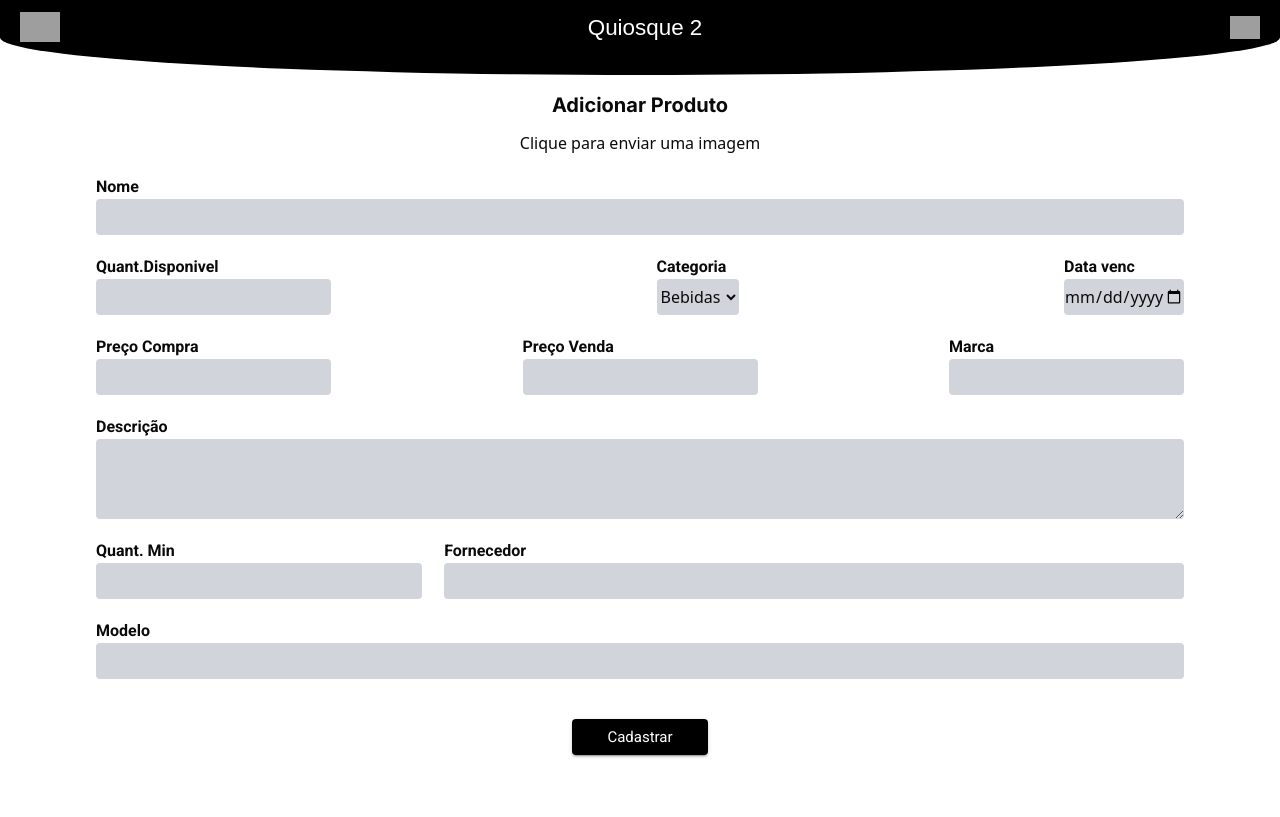
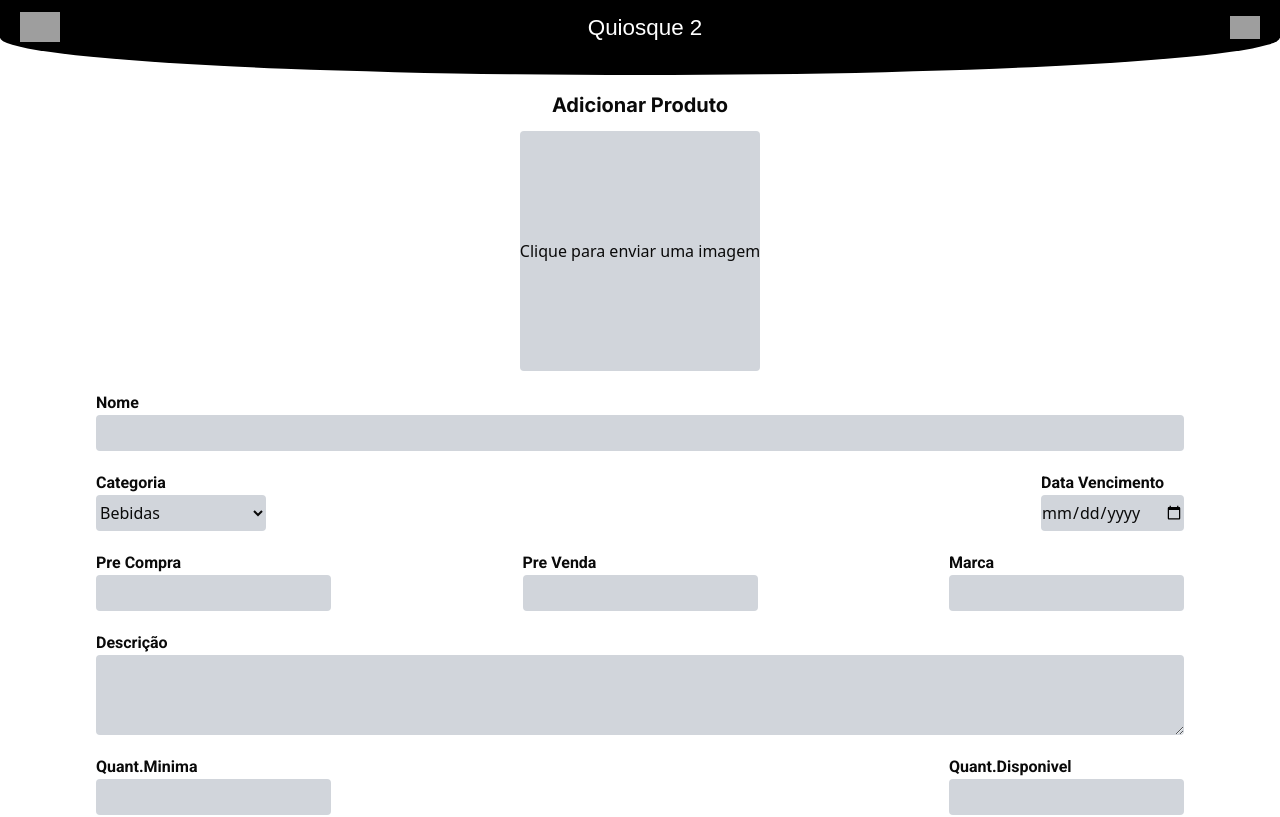
Before and after one commit to LeonanAraudo/Quiosque2, a Next.js app: page /Telas/CadastroProduto in a window 1280 px wide. Shown: the top 817 px of the page. Built offline with nearby package versions, Linux system fonts and the light colour scheme; grey boxes are pictures that could not be loaded; a web font is replaced by a local one.

Commit message:
update cadastro

```diff
--- a/src/app/Telas/(Estoque)/CadastroProduto/page.jsx
+++ b/src/app/Telas/(Estoque)/CadastroProduto/page.jsx
@@ -9,6 +9,7 @@ import { createTheme } from '@mui/material';
 import { ThemeProvider } from '@mui/material/styles';
 import axios from 'axios';
 import useForm1 from '../../../../../hook/produtos/form';
+import { ToastContainer, toast, Zoom } from 'react-toastify';
 
 const theme = createTheme({
     palette:{
@@ -53,13 +54,26 @@ export default function CadastroProduto(){
             <div className=''>
                  <Header linkDestino={'/Telas/Main'}/>
             </div>
+            <ToastContainer
+                position="top-center"
+                autoClose={1000}
+                hideProgressBar
+                newestOnTop={false}
+                closeOnClick={false}
+                rtl={false}
+                pauseOnFocusLoss
+                draggable
+                pauseOnHover
+                theme="colored"
+                transition={Zoom}
+                />
             <div>
              <p className={`w-full flex items-center justify-center text-xl mt-4 ${inter.className}`}>Adicionar Produto</p>
             </div>
             <form onSubmit={handleSubmit(onSubmit)} >
                 <div className="w-full flex items-center justify-center mt-3">
-                <label htmlFor="image">
-                    {imageSrc ? <img src={imageSrc} alt="Prévia da imagem" /> : "Clique para enviar uma imagem"}
+                <label htmlFor="image" className='flex items-center justify-center'>
+                    {imageSrc ? <img src={imageSrc} className='bg-cover w-[85%] h-60' alt="Prévia da imagem" /> : <p className='bg-gray-300 w-[100%] h-60 rounded cursor-pointer flex items-center justify-center'>Clique para enviar uma imagem</p>}
                 </label>
                 <input
                     type="file"
@@ -78,34 +92,30 @@ export default function CadastroProduto(){
                     <input {...register('nome')} type='text' id='Nome' className='w-[85%] h-9 bg-gray-300 rounded pl-1 border-0 focus:outline-none'/>
                 </div>
                 <div className='w-full flex items-center justify-center mt-5'>
-                   <div className='flex items-center justify-between flex-row w-[85%] gap-[2%]'>
-                        <div className='flex flex-col'>
-                            <label htmlFor='quantDispo' className={`${robotoBold.className}`}>Quant.Disponivel</label>
-                            <input type='number' min={1} {...register('quantidade_disponivel')} id='quantDispo' className='w-[100%] bg-gray-300 rounded h-9 pl-1 border-0 focus:outline-none'/>
-                        </div>
+                   <div className='w-[85%] flex items-center justify-between gap-[2%]'>
                         <div className='flex flex-col '>
                             <label htmlFor='select' className={`${robotoBold.className}`}>Categoria</label>
-                            <select {...register('categorias')} id='select' className='bg-gray-300 rounded h-9'>
+                            <select {...register('categorias')} id='select' className='bg-gray-300 rounded h-9 w-[207%]'>
                                 <option value='Bebidas'>Bebidas</option>
                                 <option value='Lanches'>Lanches</option>
                                 <option value='Shakes'>Shakes</option>
                                 <option value='Porcoes'>Porções</option>
                             </select>
                         </div>
-                        <div className='flex flex-col '>
-                            <label htmlFor="DataVenc" className={`${robotoBold.className}`}>Data venc</label>
-                            <input type="date" id='DataVenc' {...register('data_vencimento')} className='w-[120px] bg-gray-300 rounded h-9 border-0 focus:outline-none' />
+                        <div className='flex flex-col'>
+                            <label htmlFor="DataVenc" className={`${robotoBold.className}`}>Data Vencimento</label>
+                            <input type="date" id='DataVenc' {...register('data_vencimento')} className='w-[100%] bg-gray-300 rounded h-9 border-0 focus:outline-none' />
                         </div>
                     </div>
                 </div>
                 <div className='w-full flex items-center justify-center mt-5' >
                     <div className='flex items-center justify-between flex-row w-[85%] gap-[2%]'>
                         <div className='flex flex-col'>
-                            <label htmlFor='precoCompra' className={`${robotoBold.className}`}>Preço Compra</label>
+                            <label htmlFor='precoCompra' className={`${robotoBold.className}`}>Pre Compra</label>
                             <input {...register('preco_compra')} type='number' min={1} id='precoCompra' className='w-[100%] bg-gray-300 rounded h-9 pl-1 border-0 focus:outline-none'/>
                         </div>
                         <div className='flex flex-col '>
-                            <label htmlFor='precoVenda' className={`${robotoBold.className}`}>Preço Venda</label>
+                            <label htmlFor='precoVenda' className={`${robotoBold.className}`}>Pre Venda</label>
                             <input {...register('preco_venda')} type='number'  min={1} id='precoVenda' className='w-[100%] bg-gray-300 rounded h-9 pl-1 border-0 focus:outline-none'/>
                         </div>
                         <div className='flex flex-col '>
@@ -119,15 +129,23 @@ export default function CadastroProduto(){
                     <textarea {...register('descricao')} id='desc' className='w-[85%] bg-gray-300 rounded h-20 pl-1 border-0 focus:outline-none'></textarea>
                 </div>
                 <div className='w-full flex items-center justify-center mt-5 '>
+                    <div className='w-[85%] flex items-center justify-between gap-[2%]'>
+                        <div className='flex flex-col '>
+                            <label htmlFor="quantiMin" className={`${robotoBold.className}`}>Quant.Minima</label>
+                            <input {...register('quantidade_minima')} type="number"  min={1} id='quantiMin' className='w-[100%] flex justify-start bg-gray-300 rounded h-9 pl-1 border-0 focus:outline-none' />
+                        </div>
+                        <div className='flex flex-col'>
+                            <label htmlFor='quantDispo' className={`${robotoBold.className}`}>Quant.Disponivel</label>
+                            <input type='number' min={1} {...register('quantidade_disponivel')} id='quantDispo' className='w-[100%] bg-gray-300 rounded h-9 pl-1 border-0 focus:outline-none'/>
+                        </div>
+                    </div>
+                </div>
+                <div className='w-full flex items-center justify-center mt-5 '>
                     <div className='w-[85%] flex items-center justify-between'>
-                    <div className='flex flex-col w-[30%] '>
-                        <label htmlFor="quantiMin" className={`${robotoBold.className}`}>Quant. Min</label>
-                        <input {...register('quantidade_minima')} type="number"  min={1} id='quantiMin' className='w-[100%] flex justify-start bg-gray-300 rounded h-9 pl-1 border-0 focus:outline-none' />
-                    </div>
-                    <div className='flex flex-col w-[68%] '>
-                        <label htmlFor='fornecedor' className={`${robotoBold.className}`}>Fornecedor</label>
-                        <input {...register('fornecedor')} type="text" id='fornecedor' className='w-[100%] flex justify-end bg-gray-300 rounded h-9 pl-1 border-0 focus:outline-none'/>
-                    </div>
+                        <div className='flex flex-col w-[100%] '>
+                            <label htmlFor='fornecedor' className={`${robotoBold.className}`}>Fornecedor</label>
+                            <input {...register('fornecedor')} type="text" id='fornecedor' className='w-[100%] flex justify-end bg-gray-300 rounded h-9 pl-1 border-0 focus:outline-none'/>
+                        </div>
                     </div>
                 </div>
                 <div className='w-full flex items-center justify-center flex-col mt-5'>
--- a/src/app/componentes/ArrayProdutos/produtos.jsx
+++ b/src/app/componentes/ArrayProdutos/produtos.jsx
@@ -14,7 +14,7 @@ import { roboto } from '../../Fontes/fonts'
 import Link from "next/link";
 
 const columns = [
-  { id: "nome", label: "Nome", minWidth: 90, align: "left" },
+  { id: "nome", label: "Nome", minWidth: 90, align: "center" },
   { id: "categorias", label: "Categorias", minWidth: 80, align: "left" },
   { id: "quantidade_disponivel", label: "Quant. Disponível", minWidth: 70, align: "center" },
   { id: "data_vencimento", label: "Data Vencimento", minWidth: 80, align: "left" },
@@ -85,7 +85,7 @@ export default function ArrayProdutos() {
             <TableHead >
               <TableRow sx={{ height: "5px", minHeight: "5px"}}>
                 {columns.map((column) => (
-                  <TableCell key={column.id} align={column.align} style={{ minWidth: column.minWidth }} sx={{padding:"1px 8px" ,fontSize:"13px" }}>
+                  <TableCell key={column.id} align={column.align} style={{ minWidth: column.minWidth }} sx={{padding:"1px 8px" ,fontSize:"13px",backgroundColor:"#F8F8F8",fontWeight:"bold" }}>
                     {column.label}
                   </TableCell>
                 ))}
```
